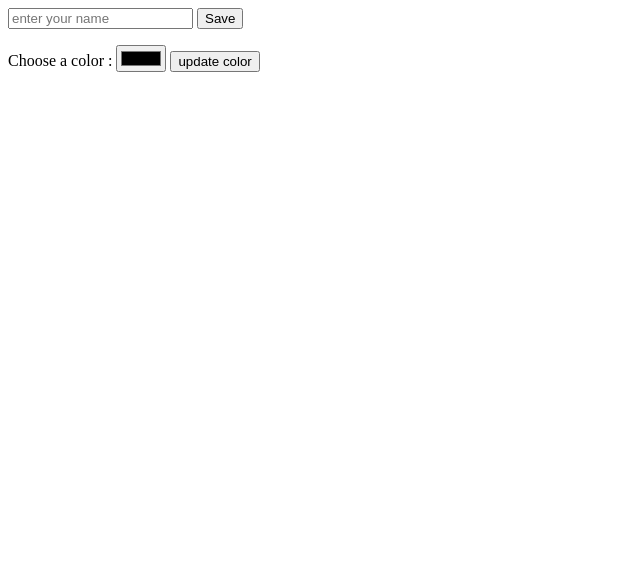
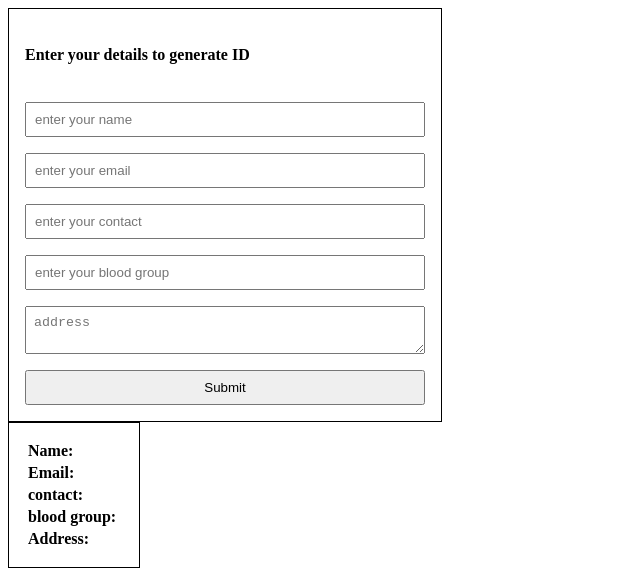
Before and after one commit to ananta-shinde/java-fullstack-aug-2026, a plain HTML site: page resume-builder/index.html in a window 1280 px wide. Shown: the whole page, without its empty margins (0-640 px from the left). Drawn offline with Linux system fonts and the light colour scheme.

Commit message:
02/09/2026

```diff
--- a/resume-builder/index.html
+++ b/resume-builder/index.html
@@ -3,27 +3,87 @@
 <head>
 
     <title>Resume Builder</title>
+    <style>
+        .container{
+            padding: 1rem;
+            border:1px solid;
+            width: fit-content;
+        }
+        .form-container{
+            display: flex;
+            flex-direction: column;
+            width: 400px;
+            padding: 1rem;
+            border:1px solid;
+            gap:16px;
+
+        }
+        .form-container input,textarea{
+            padding: 0.5rem;
+        }
+
+    </style>
 </head>
 <body>
-    <input id="inputName" type="text" placeholder="enter your name"/>
-    <button onclick="updateData()">Save</button>
-    <p id="name" ></p>
-    <label>Choose a color :</label>
-    <input id="color" type="color"/>
-    <button onclick="updatecolor()">update color</button>
-    <script>
-         var username = document.getElementById("inputName")
-         var userdetails = document.getElementById("name")
-         var color = document.getElementById("color")
-        function updateData(){
-            userdetails.innerText = username.value
-        }
 
-        function updatecolor(){
-            userdetails.style.color = color.value
-        }
+    <div class="form-container">
+        <h4>Enter your details to generate ID</h4>
+        <input id="name-input" type="text" placeholder="enter your name ">
+        <input id="email-input" type="email" placeholder="enter your email ">
+        <input id="contact-input" type="number" placeholder="enter your contact ">
+        <input id="bg-input" type="text" placeholder="enter your blood group ">
+        <textarea id="address-input" placeholder="address"></textarea>
+        <input onclick="generateId()" type="submit"/>
+    </div>
 
+    <div class="container">
+        <table>
+            <tr>
+                <td><strong>Name:</strong></td>
+                <td id="name"></td>
+            </tr>
+            <tr>
+                <td><strong>Email:</strong></td>
+                <td id="email"></td>
+            </tr>
+            <tr>
+                <td><strong>contact:</strong></td>
+                <td id="contact"></td>
+            </tr>
+            <tr>
+                <td><strong>blood group:</strong></td>
+                <td id="blood-group"></td>
+            </tr>
+            <tr>
+                <td><strong>Address:</strong></td>
+                <td id="address"></td>
+            </tr>
+        </table>
+    </div>
 
-    </script>
 </body>
+<script>
+    //  reference to input fileds
+    var nameInput = document.getElementById("name-input")
+    var emailInput = document.getElementById("email-input")
+    var contactInput = document.getElementById("contact-input")
+    var bloodInput = document.getElementById("bg-input")
+    var addressInput = document.getElementById("address-input")
+
+    // refernces to data in table
+    var nameData = document.getElementById("name")
+    var emailData = document.getElementById("email")
+    var contactData = document.getElementById("contact")
+    var bloodData = document.getElementById("blood-group")
+    var addressData = document.getElementById("address")
+
+    function generateId(){
+        nameData.innerHTML = nameInput.value
+        emailData.innerHTML = emailInput.value
+        contactData.innerHTML = contactInput.value
+        bloodData.innerHTML = bloodInput.value
+        addressData.innerHTML = addressInput.value
+    }
+
+</script>
 </html>
```
